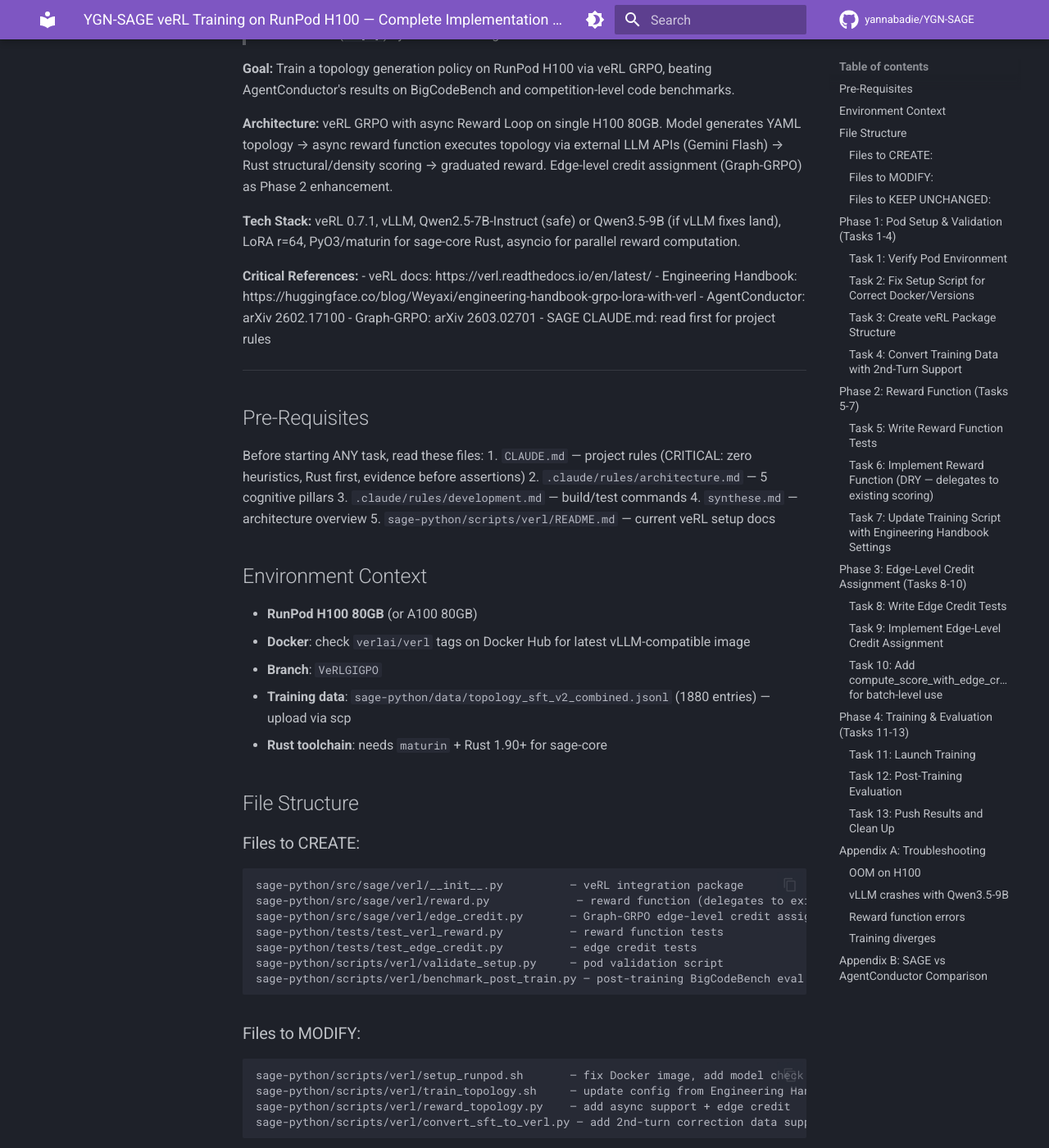
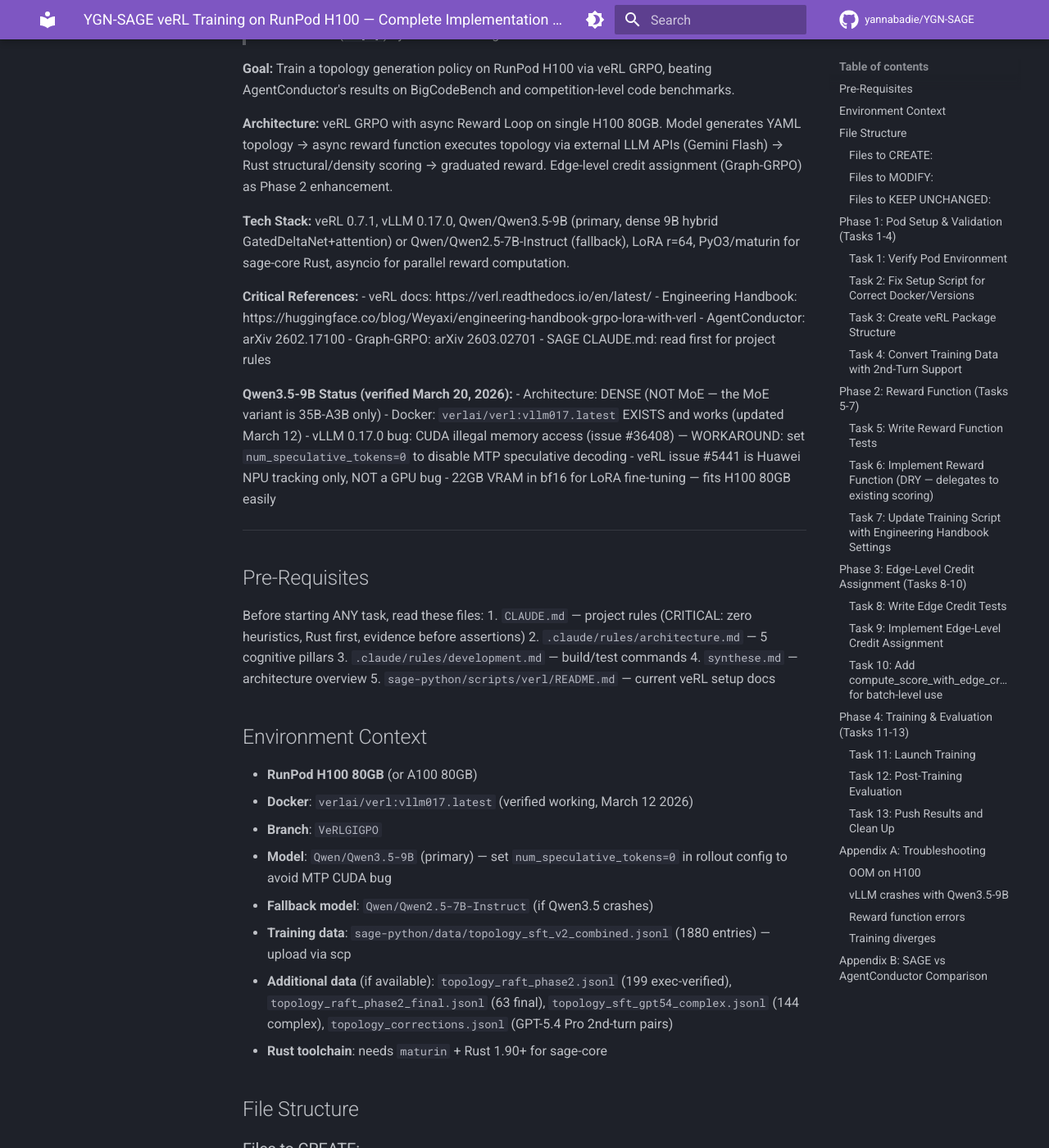
Before and after one commit to yannabadie/YGN-SAGE, an MkDocs documentation site: the page built from docs/superpowers/plans/2026-03-20-verl-runpod-training.md, in a window 1280 px wide and 1400 px high, scrolled down 291 px. Shown: the whole window at 82% size. Built offline with MkDocs 1.6.1 and Material for MkDocs 9.7.7, drawn with Linux system fonts in a browser that asks for light colours; comment, search, counter and statistics services are not loaded; some of the changed text lies outside the part shown.

Commit message:
fix: update RunPod plan with verified Qwen3.5-9B facts
- Qwen3.5-9B is DENSE (not MoE — MoE is 35B-A3B only)
- Docker verlai/verl:vllm017.latest EXISTS (March 12)
- vLLM 0.17 CUDA bug workaround: num_speculative_tokens=0
- veRL #5441 is NPU only, not GPU
- Primary model: Qwen3.5-9B (not Qwen2.5-7B fallback)
- Added Phase 2 recovery data paths

Co-Authored-By: Claude Opus 4.6 (1M context) <noreply@anthropic.com>

````diff
--- a/docs/superpowers/plans/2026-03-20-verl-runpod-training.md
+++ b/docs/superpowers/plans/2026-03-20-verl-runpod-training.md
@@ -6,7 +6,7 @@
 
 **Architecture:** veRL GRPO with async Reward Loop on single H100 80GB. Model generates YAML topology → async reward function executes topology via external LLM APIs (Gemini Flash) → Rust structural/density scoring → graduated reward. Edge-level credit assignment (Graph-GRPO) as Phase 2 enhancement.
 
-**Tech Stack:** veRL 0.7.1, vLLM, Qwen2.5-7B-Instruct (safe) or Qwen3.5-9B (if vLLM fixes land), LoRA r=64, PyO3/maturin for sage-core Rust, asyncio for parallel reward computation.
+**Tech Stack:** veRL 0.7.1, vLLM 0.17.0, Qwen/Qwen3.5-9B (primary, dense 9B hybrid GatedDeltaNet+attention) or Qwen/Qwen2.5-7B-Instruct (fallback), LoRA r=64, PyO3/maturin for sage-core Rust, asyncio for parallel reward computation.
 
 **Critical References:**
 - veRL docs: https://verl.readthedocs.io/en/latest/
@@ -14,6 +14,13 @@
 - AgentConductor: arXiv 2602.17100
 - Graph-GRPO: arXiv 2603.02701
 - SAGE CLAUDE.md: read first for project rules
+
+**Qwen3.5-9B Status (verified March 20, 2026):**
+- Architecture: DENSE (NOT MoE — the MoE variant is 35B-A3B only)
+- Docker: `verlai/verl:vllm017.latest` EXISTS and works (updated March 12)
+- vLLM 0.17.0 bug: CUDA illegal memory access (issue #36408) — WORKAROUND: set `num_speculative_tokens=0` to disable MTP speculative decoding
+- veRL issue #5441 is Huawei NPU tracking only, NOT a GPU bug
+- 22GB VRAM in bf16 for LoRA fine-tuning — fits H100 80GB easily
 
 ---
 
@@ -29,9 +36,12 @@ Before starting ANY task, read these files:
 ## Environment Context
 
 - **RunPod H100 80GB** (or A100 80GB)
-- **Docker**: check `verlai/verl` tags on Docker Hub for latest vLLM-compatible image
+- **Docker**: `verlai/verl:vllm017.latest` (verified working, March 12 2026)
 - **Branch**: `VeRLGIGPO`
+- **Model**: `Qwen/Qwen3.5-9B` (primary) — set `num_speculative_tokens=0` in rollout config to avoid MTP CUDA bug
+- **Fallback model**: `Qwen/Qwen2.5-7B-Instruct` (if Qwen3.5 crashes)
 - **Training data**: `sage-python/data/topology_sft_v2_combined.jsonl` (1880 entries) — upload via scp
+- **Additional data** (if available): `topology_raft_phase2.jsonl` (199 exec-verified), `topology_raft_phase2_final.jsonl` (63 final), `topology_sft_gpt54_complex.jsonl` (144 complex), `topology_corrections.jsonl` (GPT-5.4 Pro 2nd-turn pairs)
 - **Rust toolchain**: needs `maturin` + Rust 1.90+ for sage-core
 
 ## File Structure
@@ -605,7 +615,7 @@ Key changes from the verified research:
 
 ```bash
 # In train_topology.sh, update these lines:
-MODEL=${SAGE_MODEL:-"Qwen/Qwen2.5-7B-Instruct"}  # Safe default, tested with veRL
+MODEL=${SAGE_MODEL:-"Qwen/Qwen3.5-9B"}  # Dense 9B, Apache 2.0. Fallback: Qwen/Qwen2.5-7B-Instruct
 # ...
 REWARD_SCRIPT="/workspace/YGN-SAGE/sage-python/src/sage/verl/reward.py"
 # ...
@@ -613,6 +623,7 @@ data.train_batch_size=64 \          # was 256, too high for 1 GPU
 # ...
 actor_rollout_ref.rollout.gpu_memory_utilization=0.8 \  # was 0.6, Engineering Handbook optimal
 actor_rollout_ref.rollout.n=5 \     # was 8, handbook says n=10 adds +70% time
+actor_rollout_ref.rollout.num_speculative_tokens=0 \  # CRITICAL: disable MTP to avoid vLLM 0.17 CUDA bug (#36408)
 ```
 
 - [ ] **Step 2: Verify the script parses correctly**
@@ -1086,9 +1097,10 @@ scp -r <pod>:/workspace/YGN-SAGE/sage-python/models/topology_verl_local/ sage-py
 - Reduce `rollout.n` to 3
 
 ### vLLM crashes with Qwen3.5-9B
-- Fall back to `Qwen/Qwen2.5-7B-Instruct`
-- Check veRL issue #5441 for updates
-- Try `rollout.name=sglang` instead of vLLM
+- Ensure `num_speculative_tokens=0` is set (disables MTP, fixes CUDA bug #36408)
+- Use Docker `verlai/verl:vllm017.latest` (NOT pip install — pip pins old vLLM)
+- If still crashes: fall back to `Qwen/Qwen2.5-7B-Instruct`
+- Issue #5441 is Huawei NPU only — not relevant for GPU
 
 ### Reward function errors
 - Check API keys are set
@@ -1104,7 +1116,7 @@ scp -r <pod>:/workspace/YGN-SAGE/sage-python/models/topology_verl_local/ sage-py
 
 | Aspect | AgentConductor | SAGE (after this plan) |
 |--------|----------------|------------------------|
-| Model | Qwen2.5-3B | Qwen2.5-7B (→ 3.5-9B) |
+| Model | Qwen2.5-3B | Qwen3.5-9B (dense, 3x capacity) |
 | Algorithm | GRPO | GRPO + Edge Credit |
 | Verification | None | OxiZ SMT formal |
 | Density | S_complex (identical) | S_complex + Rust perf |
````
